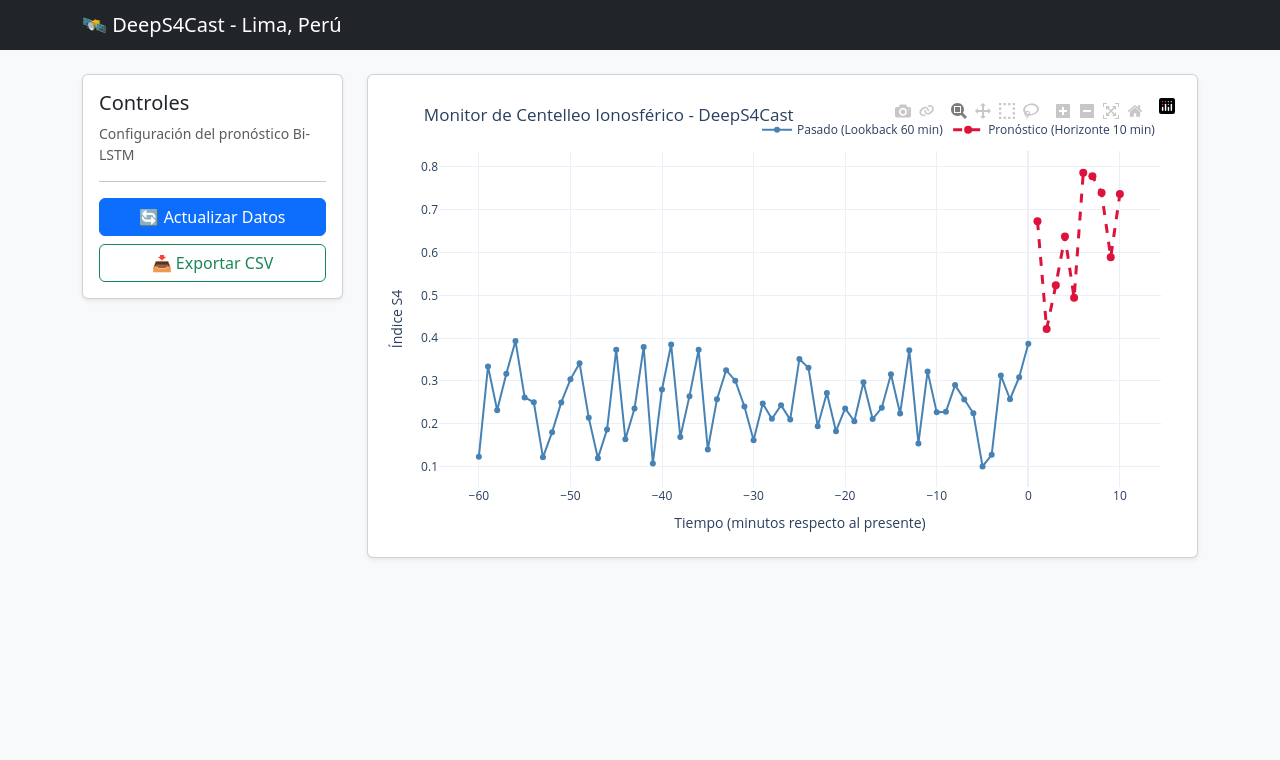
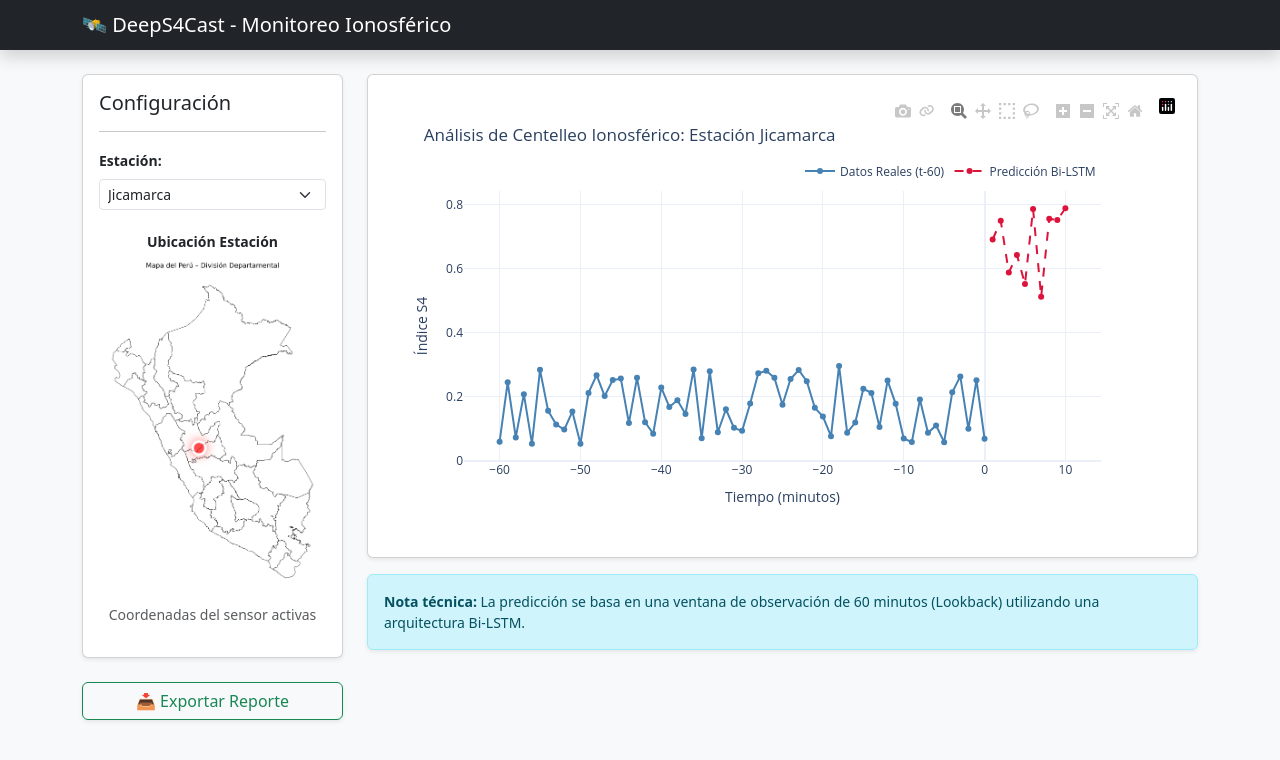
Before and after one commit to sebastianVP/DeepS4Cast, a Django app: page / in a window 1280 px wide. Shown: the top 760 px of the page. Run offline with Django 5.2, Linux system fonts and the light colour scheme; some libraries are stand-ins or nearby versions.

Commit message:
integracion de mapa

```diff
--- a/DeepS4Cast/core_forecast/templates/core_forecast/dashboard.html
+++ b/DeepS4Cast/core_forecast/templates/core_forecast/dashboard.html
@@ -1,3 +1,4 @@
+{% load static %}
 <!DOCTYPE html>
 <html lang="es">
 <head>
@@ -6,12 +7,31 @@
     <title>DeepS4Cast | Dashboard</title>
     <link href="https://cdn.jsdelivr.net/npm/bootstrap@5.3.0/dist/css/bootstrap.min.css" rel="stylesheet">
     <script src="https://cdn.plot.ly/plotly-2.24.1.min.js"></script>
+    <style>
+        .map-container { position: relative; display: inline-block; width: 100%; }
+        .map-img { width: 100%; border-radius: 8px; }
+        .dot {
+            position: absolute;
+            width: 12px; height: 12px;
+            background-color: #ff0000;
+            border-radius: 50%;
+            border: 2px solid white;
+            transform: translate(-50%, -50%);
+            box-shadow: 0 0 8px rgba(255,0,0,0.8);
+            animation: pulse 1.5s infinite;
+        }
+        @keyframes pulse {
+            0% { transform: translate(-50%, -50%) scale(1); opacity: 1; }
+            50% { transform: translate(-50%, -50%) scale(1.3); opacity: 0.7; }
+            100% { transform: translate(-50%, -50%) scale(1); opacity: 1; }
+        }
+    </style>
 </head>
 <body class="bg-light">
 
-    <nav class="navbar navbar-dark bg-dark mb-4">
+    <nav class="navbar navbar-dark bg-dark mb-4 shadow">
         <div class="container">
-            <span class="navbar-brand mb-0 h1">🛰️ DeepS4Cast - Lima, Perú</span>
+            <span class="navbar-brand mb-0 h1">🛰️ DeepS4Cast - Monitoreo Ionosférico</span>
         </div>
     </nav>
 
@@ -20,13 +40,38 @@
             <div class="col-md-3">
                 <div class="card shadow-sm mb-4">
                     <div class="card-body">
-                        <h5 class="card-title">Controles</h5>
-                        <p class="small text-muted">Configuración del pronóstico Bi-LSTM</p>
+                        <h5 class="card-title">Configuración</h5>
                         <hr>
-                        <button class="btn btn-primary w-100 mb-2">🔄 Actualizar Datos</button>
-                        <button class="btn btn-outline-success w-100">📥 Exportar CSV</button>
+                        <form method="GET">
+                            <div class="mb-3">
+                                <label class="form-label small fw-bold">Estación:</label>
+                                <select name="estacion" class="form-select form-select-sm" onchange="this.form.submit()">
+                                    <option value="Jicamarca" {% if estacion_sel == 'Jicamarca' %}selected{% endif %}>Jicamarca</option>
+                                    <option value="Huancayo" {% if estacion_sel == 'Huancayo' %}selected{% endif %}>Huancayo</option>
+                                    <option value="Piura" {% if estacion_sel == 'Piura' %}selected{% endif %}>Piura</option>
+                                    <option value="Cuzco" {% if estacion_sel == 'Cuzco' %}selected{% endif %}>Cuzco</option>
+                                    <option value="Pucallpa" {% if estacion_sel == 'Pucallpa' %}selected{% endif %}>Pucallpa</option>
+                                    <option value="Ayacucho" {% if estacion_sel == 'Ayacucho' %}selected{% endif %}>Ayacucho</option>
+                                    <option value="Tacna" {% if estacion_sel == 'Tacna' %}selected{% endif %}>Tacna</option>
+                                    <option value="Iquitos" {% if estacion_sel == 'Iquitos' %}selected{% endif %}>Iquitos</option>
+                                </select>
+                            </div>
+                        </form>
+
+                        <div class="mt-4 text-center">
+                            <h6 class="small fw-bold">Ubicación Estación</h6>
+                            <div class="map-container">
+                                <img src="{% static 'core_forecast/img/peru_map.png' %}" class="map-img" alt="Mapa del Perú">
+                                {% if coord %}
+                                <div class="dot" style="top: {{ coord.top }}%; left: {{ coord.left }}%;"></div>
+                                {% endif %}
+                            </div>
+                            <p class="text-muted small mt-2">Coordenadas del sensor activas</p>
+                        </div>
                     </div>
                 </div>
+
+                <button class="btn btn-outline-success w-100 shadow-sm">📥 Exportar Reporte</button>
             </div>
 
             <div class="col-md-9">
@@ -35,6 +80,9 @@
                         {{ plot_div|safe }}
                     </div>
                 </div>
+                <div class="alert alert-info mt-3 small shadow-sm">
+                    <strong>Nota técnica:</strong> La predicción se basa en una ventana de observación de 60 minutos (Lookback) utilizando una arquitectura Bi-LSTM.
+                </div>
             </div>
         </div>
     </div>
--- a/DeepS4Cast/core_forecast/views.py
+++ b/DeepS4Cast/core_forecast/views.py
@@ -3,48 +3,53 @@ from django.shortcuts import render
 import plotly.graph_objects as go
 from plotly.offline import plot
 import numpy as np
-# Create your views here.
+
 def dashboard_estatico(request):
-    # --- SIMULACIÓN DE DATOS (Esto vendrá de tu modelo Bi-LSTM luego) ---
-    # Pasado: 60 minutos (t-60 a t0)
+    # 1. Obtener estación (por defecto Jicamarca)
+    estacion_sel = request.GET.get('estacion', 'Jicamarca')
+
+    # 2. Diccionario de coordenadas para el punto rojo en el mapa (ajustar según tu imagen)
+    estaciones_coords = {
+        'Jicamarca': {'top': 56, 'left': 44},
+        'Huancayo':  {'top': 60, 'left': 53},
+        'Piura':     {'top': 25, 'left': 32},
+        'Cuzco':     {'top': 72, 'left': 66},
+        'Pucallpa':  {'top': 46, 'left': 62},
+        'Ayacucho':  {'top': 66, 'left': 56},
+        'Tacna':     {'top': 91, 'left': 85},
+        'Iquitos':   {'top': 18, 'left': 70},
+    }
+    coord = estaciones_coords.get(estacion_sel)
+
+    # 3. Simulación de datos según estación (Usamos seed para que el gráfico cambie algo)
+    np.random.seed(hash(estacion_sel) % 100)
     time_pasado = np.arange(-60, 1)
-    s4_pasado = np.random.uniform(0.1, 0.4, size=61)
+    s4_pasado = np.random.uniform(0.05, 0.3, size=61)
 
-    # Futuro (Pronóstico): 10 minutos (t1 a t10)
     time_futuro = np.arange(1, 11)
-    s4_futuro = np.random.uniform(0.4, 0.8, size=10) # Simulamos un incremento de centelleo
+    # Si es Jicamarca, simulamos un evento de centelleo más alto para la demo
+    nivel = 0.5 if estacion_sel == 'Jicamarca' else 0.2
+    s4_futuro = np.random.uniform(nivel, nivel + 0.3, size=10)
 
-    # --- CREACIÓN DEL GRÁFICO CON PLOTLY ---
+    # 4. Crear Gráfico Plotly
     fig = go.Figure()
+    fig.add_trace(go.Scatter(x=time_pasado, y=s4_pasado, mode='lines+markers', name='Datos Reales (t-60)', line=dict(color='#4682b4')))
+    fig.add_trace(go.Scatter(x=time_futuro, y=s4_futuro, mode='lines+markers', name='Predicción Bi-LSTM', line=dict(color='#dc143c', dash='dash')))
 
-    # Línea de datos pasados
-    fig.add_trace(go.Scatter(
-        x=time_pasado, y=s4_pasado,
-        mode='lines+markers',
-        name='Pasado (Lookback 60 min)',
-        line=dict(color='#4682b4', width=2)
-    ))
-
-    # Línea de pronóstico
-    fig.add_trace(go.Scatter(
-        x=time_futuro, y=s4_futuro,
-        mode='lines+markers',
-        name='Pronóstico (Horizonte 10 min)',
-        line=dict(color='#dc143c', width=3, dash='dash'),
-        marker=dict(size=8)
-    ))
-
-    # Configuración de diseño (Layout)
     fig.update_layout(
-        title='Monitor de Centelleo Ionosférico - DeepS4Cast',
-        xaxis_title='Tiempo (minutos respecto al presente)',
+        title=f'Análisis de Centelleo Ionosférico: Estación {estacion_sel}',
+        xaxis_title='Tiempo (minutos)',
         yaxis_title='Índice S4',
         template='plotly_white',
-        legend=dict(orientation="h", yanchor="bottom", y=1.02, xanchor="right", x=1),
-        margin=dict(l=20, r=20, t=60, b=20)
+        legend=dict(orientation="h", yanchor="bottom", y=1.02, xanchor="right", x=1)
     )
 
-    # Convertir el gráfico a un div de HTML
     plot_div = plot(fig, output_type='div', include_plotlyjs=True)
 
-    return render(request, 'core_forecast/dashboard.html', {'plot_div': plot_div})
+    # 5. Contexto para el HTML
+    context = {
+        'plot_div': plot_div,
+        'estacion_sel': estacion_sel,
+        'coord': coord
+    }
+    return render(request, 'core_forecast/dashboard.html', context)
```
Also changed, not shown: DeepS4Cast/core_forecast/static/core_forecast/img/peru_map.png (added).
